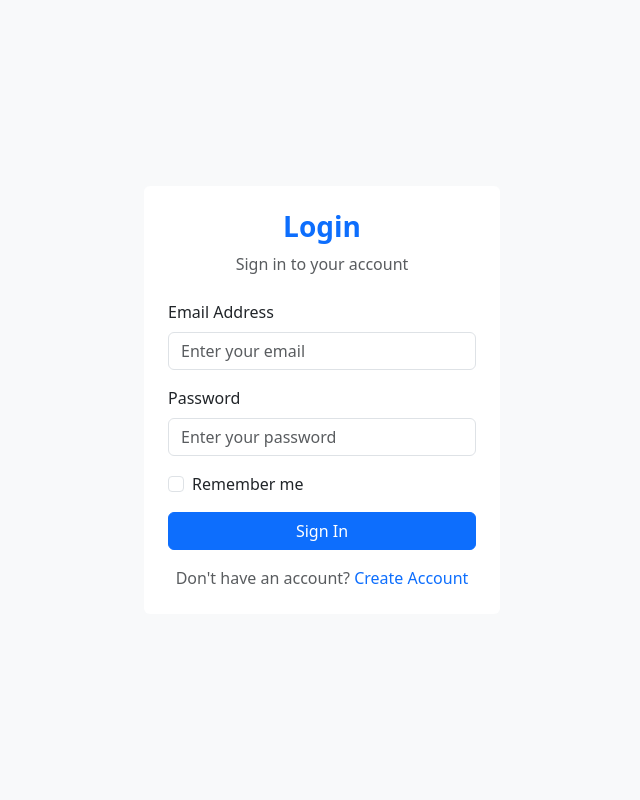
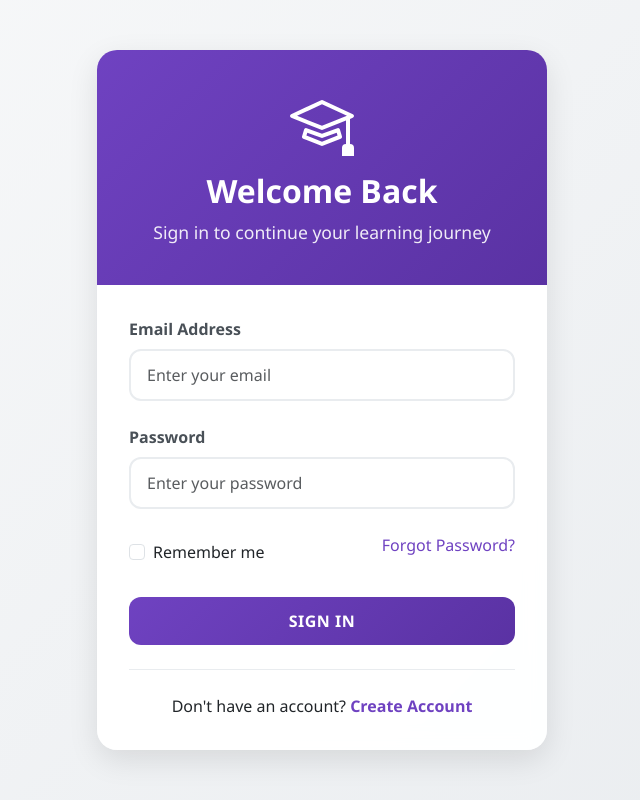
Before and after one commit to jnnolasco19-maker/WebSystem-ITE313, a CodeIgniter 4 app: the page made by app/Views/auth/login.php in a window 1280 px wide. Shown: the whole page, without its empty margins (318-958 px from the left). Run offline with PHP 8.4 and a stand-in for CodeIgniter, Linux system fonts and the light colour scheme; the template is opened without the code that fills it, so the values that code supplies are empty; some libraries are stand-ins or nearby versions.

Commit message:
role base implementation

```diff
--- a/app/Views/auth/login.php
+++ b/app/Views/auth/login.php
@@ -6,18 +6,132 @@
     <?= csrf_meta() ?>
     <title>Login - Learning Management System</title>
     <link href="https://cdn.jsdelivr.net/npm/bootstrap@5.3.2/dist/css/bootstrap.min.css" rel="stylesheet">
+    <style>
+        :root {
+            --primary-gradient: linear-gradient(135deg, #6f42c1 0%, #5a32a3 100%);
+            --secondary-gradient: linear-gradient(135deg, #0dcaf0 0%, #0aa2c0 100%);
+        }
+
+        body {
+            background: linear-gradient(135deg, #f8f9fa 0%, #e9ecef 100%);
+            min-height: 100vh;
+            font-family: 'Segoe UI', Tahoma, Geneva, Verdana, sans-serif;
+        }
+
+        .login-container {
+            min-height: 100vh;
+            display: flex;
+            align-items: center;
+            justify-content: center;
+            padding: 1rem;
+        }
+
+        .login-card {
+            border-radius: 20px;
+            box-shadow: 0 10px 30px rgba(0, 0, 0, 0.1);
+            border: none;
+            overflow: hidden;
+            max-width: 450px;
+            width: 100%;
+            background: rgba(255, 255, 255, 0.95);
+            backdrop-filter: blur(10px);
+        }
+
+        .login-header {
+            background: var(--primary-gradient);
+            color: white;
+            padding: 2.5rem 2rem;
+            text-align: center;
+        }
+
+        .login-form {
+            padding: 2rem;
+        }
+
+        .form-control {
+            border-radius: 12px;
+            padding: 0.75rem 1rem;
+            border: 2px solid #e9ecef;
+            transition: all 0.3s ease;
+        }
+
+        .form-control:focus {
+            border-color: #6f42c1;
+            box-shadow: 0 0 0 0.25rem rgba(111, 66, 193, 0.25);
+        }
+
+        .btn-login {
+            background: var(--primary-gradient);
+            border: none;
+            border-radius: 12px;
+            padding: 0.75rem;
+            font-weight: 600;
+            transition: all 0.3s ease;
+            text-transform: uppercase;
+            letter-spacing: 0.5px;
+        }
+
+        .btn-login:hover {
+            transform: translateY(-2px);
+            box-shadow: 0 5px 15px rgba(111, 66, 193, 0.4);
+        }
+
+        .form-label {
+            font-weight: 600;
+            color: #495057;
+            margin-bottom: 0.5rem;
+        }
+
+        .forgot-password {
+            text-align: right;
+            margin-bottom: 1rem;
+        }
+
+        .forgot-password a {
+            color: #6f42c1;
+            font-weight: 500;
+            text-decoration: none;
+        }
+
+        .signup-link {
+            text-align: center;
+            padding-top: 1.5rem;
+            border-top: 1px solid #e9ecef;
+            margin-top: 1.5rem;
+        }
+
+        .signup-link a {
+            color: #6f42c1;
+            font-weight: 600;
+            text-decoration: none;
+        }
+
+        .logo {
+            font-size: 2.5rem;
+            margin-bottom: 1rem;
+        }
+
+        .welcome-text {
+            font-size: 1.1rem;
+            opacity: 0.9;
+        }
+    </style>
 </head>
-<body class="bg-light">
-    <div class="container">
-        <div class="row justify-content-center align-items-center min-vh-100">
-            <div class="col-12 col-md-6 col-lg-4">
-                <div class="card border-0">
-                    <div class="card-body p-4">
-                        <div class="text-center mb-4">
-                            <h3 class="fw-bold text-primary mb-2">Login</h3>
-                            <p class="text-muted">Sign in to your account</p>
+<body>
+    <div class="login-container">
+        <div class="login-card">
+            <div class="login-header">
+                <div class="logo">
+                    <svg xmlns="http://www.w3.org/2000/svg" width="64" height="64" fill="currentColor" class="bi bi-mortarboard" viewBox="0 0 16 16">
+                        <path d="M8.211 2.047a.5.5 0 0 0-.422 0l-7.5 3.5a.5.5 0 0 0 .025.917l7.5 3a.5.5 0 0 0 .372 0L14 7.14V13a1 1 0 0 0-1 1v2h3v-2a1 1 0 0 0-1-1V6.739l.686-.275a.5.5 0 0 0 .025-.917l-7.5-3.5ZM8 8.46 1.758 5.965 8 3.052l6.242 2.913L8 8.46Z"/>
+                        <path d="M4.176 9.032a.5.5 0 0 0-.656.327l-.5 1.7a.5.5 0 0 0 .294.605l4.5 1.8a.5.5 0 0 0 .372 0l4.5-1.8a.5.5 0 0 0 .294-.605l-.5-1.7a.5.5 0 0 0-.656-.327L8 10.466 4.176 9.032Zm-.068 1.873.22-.748 3.496 1.311a.5.5 0 0 0 .352 0l3.496-1.311.22.748L8 12.46l-3.892-1.556Z"/>
+                    </svg>
+                </div>
+                <h2 class="fw-bold mb-2">Welcome Back</h2>
+                <p class="welcome-text mb-0">Sign in to continue your learning journey</p>
             </div>
 
+            <div class="login-form">
                 <!-- Alert Messages -->
                 <?php if (session()->getFlashdata('error')): ?>
                     <div class="alert alert-danger alert-dismissible fade show" role="alert">
@@ -41,32 +155,35 @@
                 <form action="<?= base_url('login') ?>" method="post">
                     <?= csrf_field() ?>
 
-                            <div class="mb-3">
+                    <div class="mb-4">
                         <label class="form-label">Email Address</label>
                         <input type="email" name="email" class="form-control" placeholder="Enter your email" value="<?= old('email') ?>" required>
                     </div>
 
-                            <div class="mb-3">
+                    <div class="mb-4">
                         <label class="form-label">Password</label>
                         <input type="password" name="password" class="form-control" placeholder="Enter your password" required>
                     </div>
 
-                            <div class="mb-3">
+                    <div class="d-flex justify-content-between align-items-center mb-4">
                         <div class="form-check">
                             <input class="form-check-input" type="checkbox" name="remember" id="remember">
                             <label class="form-check-label" for="remember">
                                 Remember me
                             </label>
                         </div>
+                        <div class="forgot-password">
+                            <a href="#" class="text-decoration-none">Forgot Password?</a>
+                        </div>
                     </div>
 
-                            <div class="d-grid mb-3">
-                                <button type="submit" class="btn btn-primary">Sign In</button>
+                    <div class="d-grid mb-4">
+                        <button type="submit" class="btn btn-login text-white">Sign In</button>
                     </div>
                 </form>
 
-                        <div class="text-center">
-                            <p class="text-muted mb-0">
+                <div class="signup-link">
+                    <p class="mb-0">
                         Don't have an account?
                         <a href="<?= base_url('register') ?>" class="text-decoration-none">
                             Create Account
@@ -76,8 +193,6 @@
             </div>
         </div>
     </div>
-        </div>
-    </div>
 
     <script src="https://cdn.jsdelivr.net/npm/bootstrap@5.3.2/dist/js/bootstrap.bundle.min.js"></script>
 </body>
```
Lines whose indentation alone changed are shown as unchanged.
